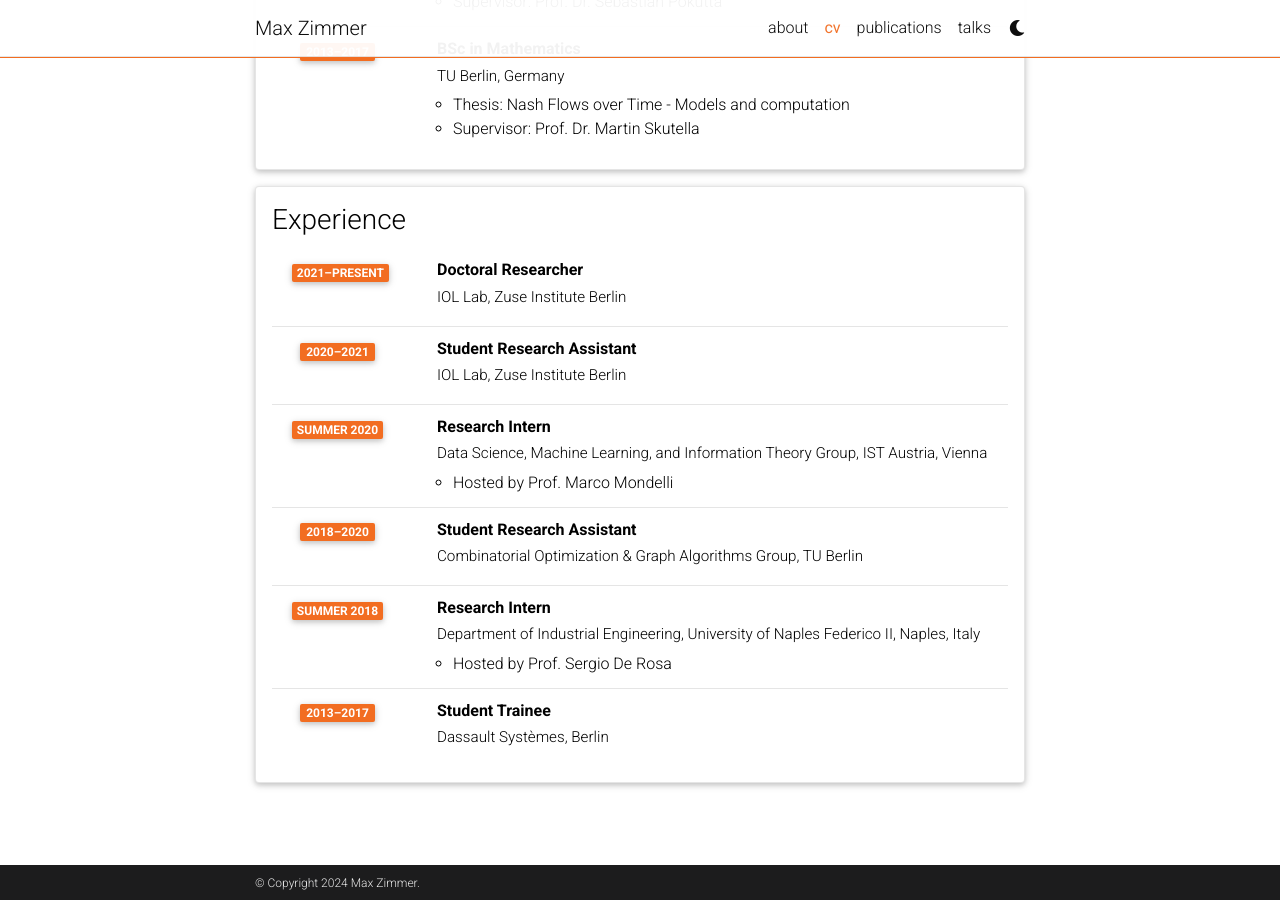
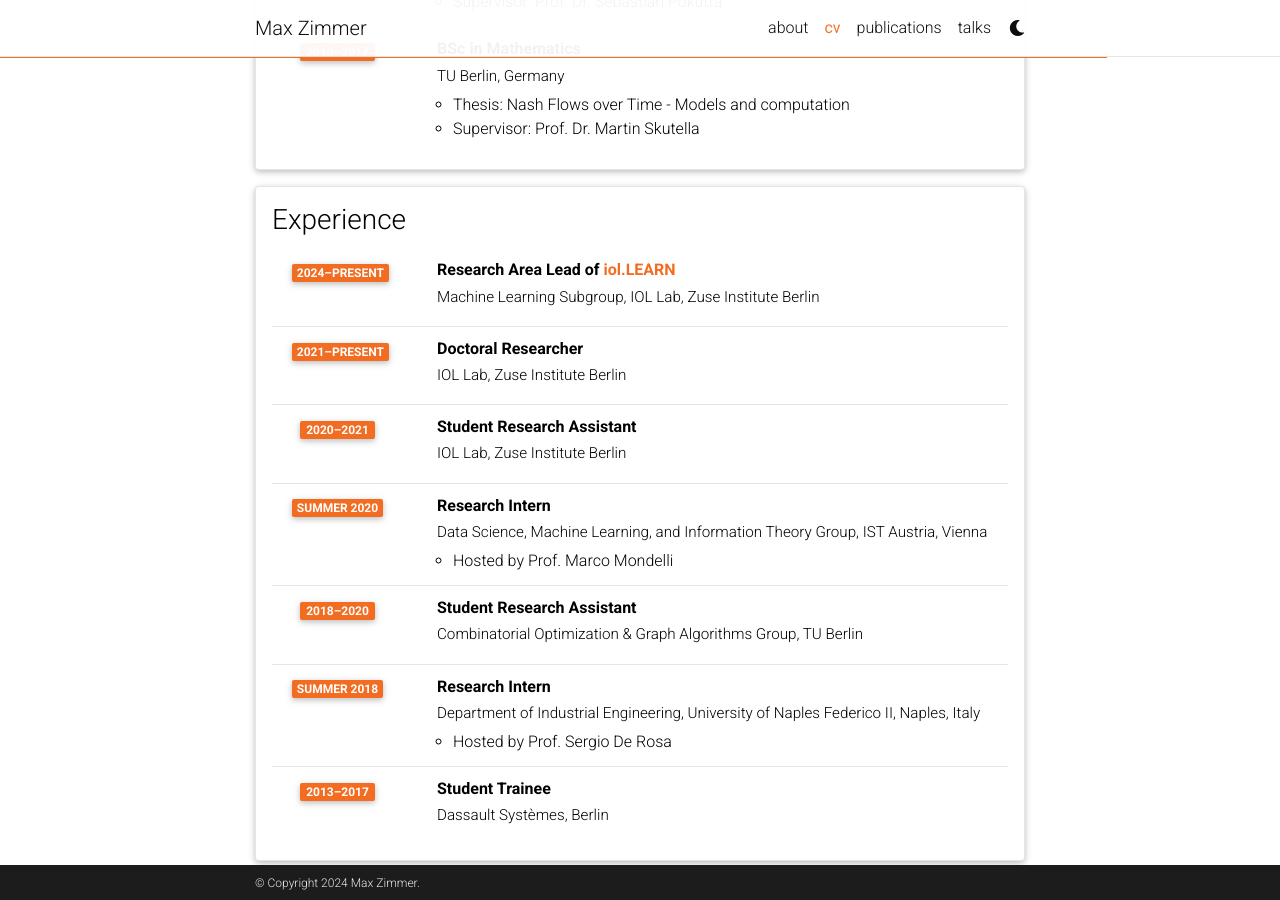
Before and after one commit to zimmer-m/zimmer-m.github.io, a Jekyll site: the page built from _pages/cv.md, in a window 1280 px wide and 900 px high, scrolled down 449 px. Built offline with Jekyll 4.4.1, drawn with Linux system fonts in a browser that asks for light colours; comment, search, counter and statistics services are not loaded; a style sheet for code colours, icons or effects is not loaded.

Commit message:
Updated CV

```diff
--- a/_data/cv.yml
+++ b/_data/cv.yml
@@ -22,6 +22,9 @@
 - title: Experience
   type: time_table
   contents:
+    - title: Research Area Lead of <a href="https://iol.zib.de/research/iol-learn.html">iol.LEARN</a>
+      institution: Machine Learning Subgroup, IOL Lab, Zuse Institute Berlin
+      year: 2024–present
     - title: Doctoral Researcher
       institution: IOL Lab, Zuse Institute Berlin
       year: 2021–present
```
